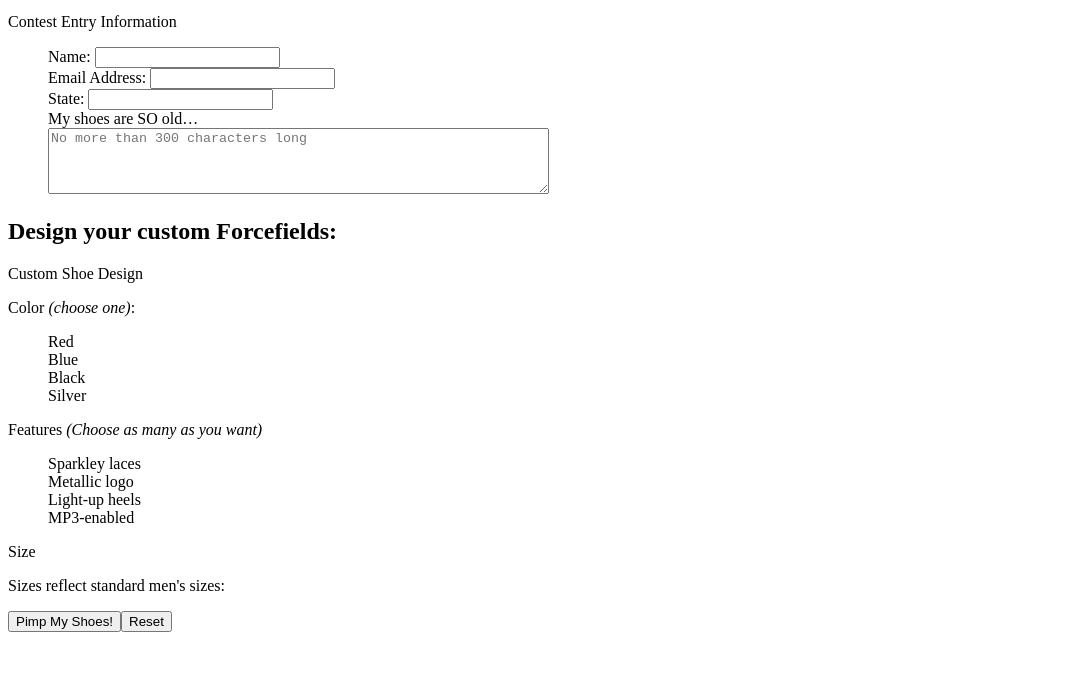
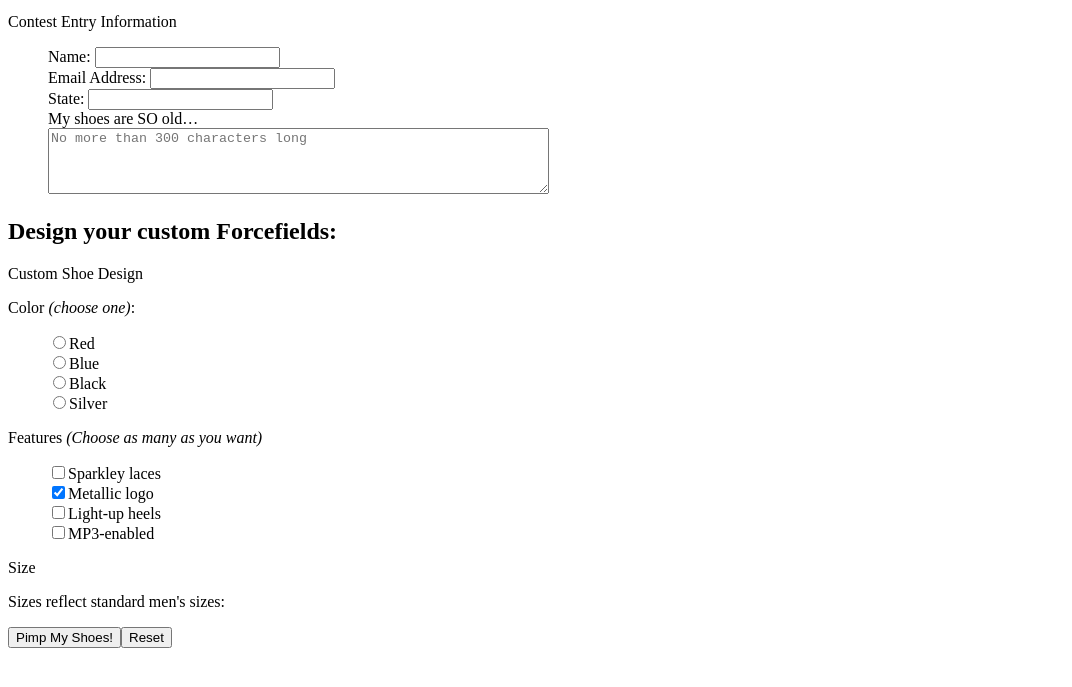
Before and after one commit to bmalen16/jenware, a plain HTML site: page Ch9/contest_entry.html in a window 1280 px wide. Shown: the part 101-788 px from the top of the page, without its empty margins (0-1072 px from the left). Drawn offline with Linux system fonts and the light colour scheme.

Commit message:
completed exercise 9-2

```diff
--- a/Ch9/contest_entry.html
+++ b/Ch9/contest_entry.html
@@ -38,13 +38,13 @@ list-style-type: none;
 
 <ul>
 
-<li>Red</li>
+<li><input type="radio" name="color" value="red">Red</li>
 
-<li>Blue</li>
+<li><input type="radio" name="color" value="blue">Blue</li>
 
-<li>Black</li>
+<li><input type="radio" name="color" value="black">Black</li>
 
-<li>Silver</li>
+<li><input type="radio" name="color" value="silver">Silver</li>
 
 </ul>
 
@@ -52,13 +52,13 @@ list-style-type: none;
 
 <ul>
 
-<li>Sparkley laces</li>
+<li><input type="checkbox" name="feature" value="laces">Sparkley laces</li>
 
-<li>Metallic logo</li>
+<li><input type="checkbox" name="feature" value="logo"checked>Metallic logo</li>
 
-<li>Light-up heels</li>
+<li><input type="checkbox" name="feature" value="heels">Light-up heels</li>
 
-<li>MP3-enabled</li>
+<li><input type="checkbox" name="feature" value="mp3">MP3-enabled</li>
 
 </ul>
 
```
